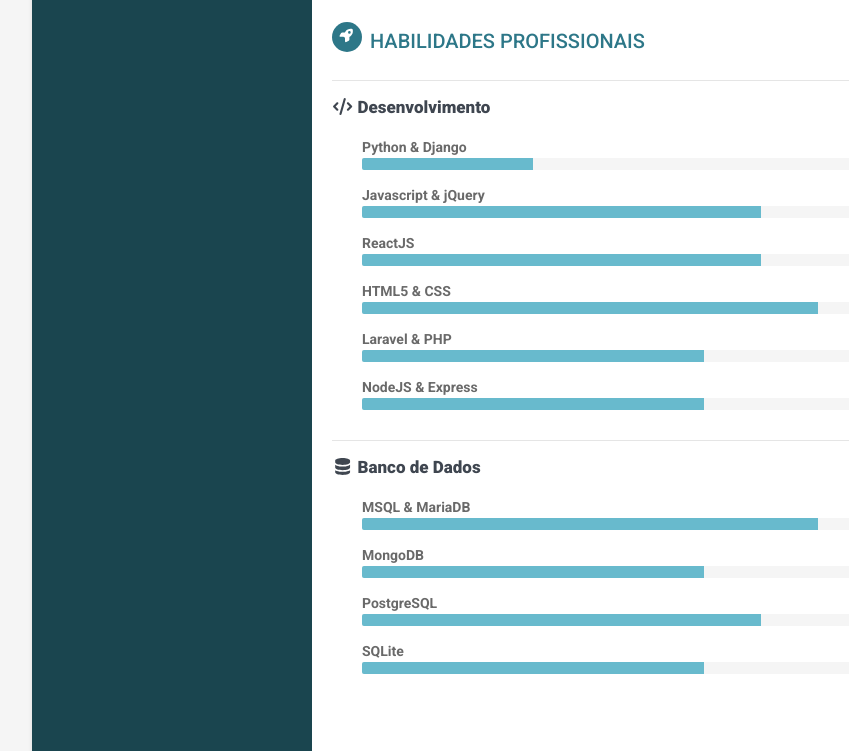
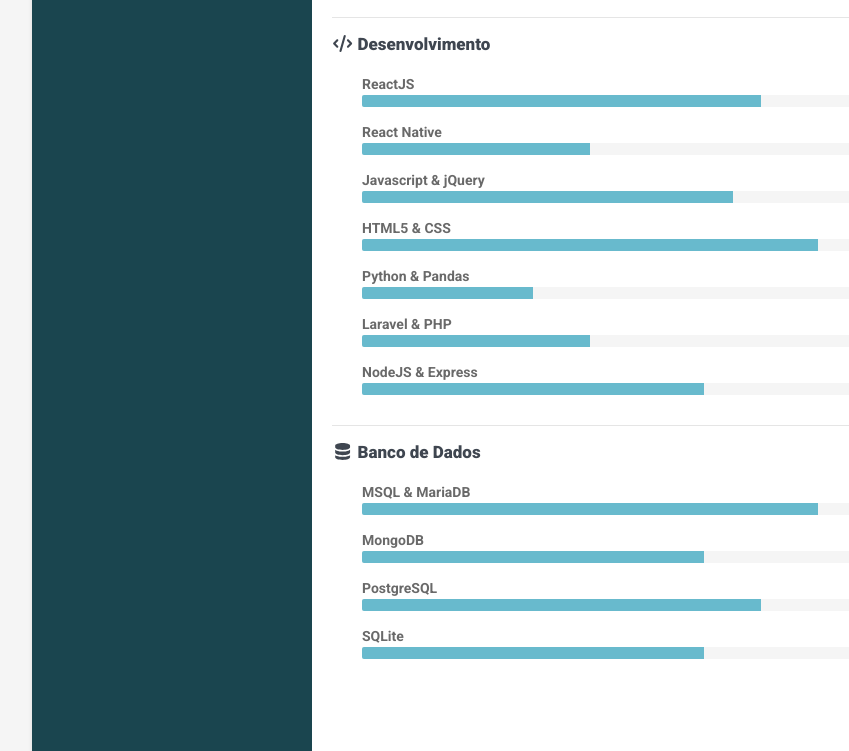
Before and after one commit to ManuSayure/manoelacs.github.io, a plain HTML site: page index.html in a window 1280 px wide. Shown: the part 1157-1908 px from the top of the page, without its empty margins (128-977 px from the left). Drawn offline with Linux system fonts and the light colour scheme.

Commit message:
atualizando

```diff
--- a/index.html
+++ b/index.html
@@ -19,12 +19,11 @@
     <!-- Theme CSS -->
     <link id="theme-style" rel="stylesheet" href="assets/css/style.css">
 </head>
-
 <body>
     <div class="wrapper">
         <div class="sidebar-wrapper">
             <div class="profile-container">
-                <img class="profile" src="assets/images/profile.png" alt="" />
+                <img class="profile" src="assets/images/profile3.jpg" alt=""  style="size: 300px;"/>
                 <h1 class="name">Manoela C. Santos</h1>
                 <h3 class="tagline">Desenvolvedora Web</h3>
             </div><!--//profile-container-->
@@ -56,7 +55,11 @@
             <section class="section summary-section">
                 <h2 class="section-title"><span class="icon-holder"><i class="fas fa-user"></i></span>Sobre mim</h2>
                 <div class="summary">
-                    <p>Tenho 27 anos, minha vida profissional em tecnologia da informação começou praticamente em 2013, quando iniciei o curso de Ciências da Computação. Primeira linguagem que aprendi foi C, depois vieram Java, Python (bem básico,  biblioteca Pandas usada em DataScience), aprendi um pouco de programação web (HTML, CSS, JavaScript, NodeJS, Laravel). Com o HackaTruck da IBM - um caminhão usado pra dar aulas -  nele  tive oportunidade de aprender um pouco da linguagem Swift. Além dessas, também aprendi Linguagem R com RStudio - pra Extração de informações em DataSets (Estatística) . Desde então venho aprimorando mais meus conhecimentos, ainda tenho muito  o que aprender,  mas é um dia por vez.</p>
+                    <p> Minha vida profissional em tecnologia da informação começou praticamente em 2013, quando iniciei o curso de Ciências da Computação.
+                        Já fiz alguns projetos com as linguagens C, Java, Python (com DataScience utilizando pandas, matplotlib).
+                        Participei do curso presencial ministrado pela IBM de introdução a Swift. Atualmente estou trabalhando com tecnologias e frameworks voltados para web (NodeJS, Laravel, ReactJS, React Native, Redux, Bootstrap).
+
+                    </p>
                 </div><!--//summary-->
             </section><!--//section-->
 
@@ -145,45 +148,64 @@
                 <hr size="50" width="100%">
                 <h5 class="skill-title"> <i class="fas fa-code" ></i>  Desenvolvimento</h5>
                 <div class="skillset">
+
                     <div class="item">
-                        <h3 class="level-title">Python &amp; Django</h3>
+                        <h3 class="level-title">ReactJS</h3>
                         <div class="progress level-bar">
-						    <div class="progress-bar theme-progress-bar" role="progressbar" style="width: 30%" aria-valuenow="99" aria-valuemin="0" aria-valuemax="100"></div>
+                            <div class="progress-bar theme-progress-bar"
+                            role="progressbar" style="width: 70%"
+                            aria-valuenow="70" aria-valuemin="0" aria-valuemax="100"></div>
 						</div>
                     </div><!--//item-->
 
                     <div class="item">
+                        <h3 class="level-title">React Native</h3>
+                        <div class="progress level-bar">
+                            <div class="progress-bar theme-progress-bar"
+                            role="progressbar" style="width: 40%"
+                            aria-valuenow="70" aria-valuemin="0" aria-valuemax="100"></div>
+                        </div>
+                    </div><!--//item-->
+                    <div class="item">
                         <h3 class="level-title">Javascript &amp; jQuery</h3>
                         <div class="progress level-bar">
-						    <div class="progress-bar theme-progress-bar" role="progressbar" style="width: 70%" aria-valuenow="70" aria-valuemin="0" aria-valuemax="100"></div>
+                            <div class="progress-bar theme-progress-bar"
+                            role="progressbar" style="width: 65%" aria-valuenow="70" aria-valuemin="0"
+                            aria-valuemax="100"></div>
+						</div>
+                    </div><!--//item-->
+                    <div class="item">
+                        <h3 class="level-title">HTML5 &amp; CSS</h3>
+                        <div class="progress level-bar">
+                                <div class="progress-bar theme-progress-bar"
+                                role="progressbar" style="width: 80%" aria-valuenow="80"
+                                aria-valuemin="0" aria-valuemax="100"></div>
 						</div>
                     </div><!--//item-->
 
                     <div class="item">
-                        <h3 class="level-title">ReactJS</h3>
+                        <h3 class="level-title">Python &amp; Pandas </h3> <!-- &amp; Django-->
                         <div class="progress level-bar">
-						    <div class="progress-bar theme-progress-bar" role="progressbar" style="width: 70%" aria-valuenow="70" aria-valuemin="0" aria-valuemax="100"></div>
-						</div>
-                    </div><!--//item-->
-
-                    <div class="item">
-                        <h3 class="level-title">HTML5 &amp; CSS</h3>
-                        <div class="progress level-bar">
-							    <div class="progress-bar theme-progress-bar" role="progressbar" style="width: 80%" aria-valuenow="80" aria-valuemin="0" aria-valuemax="100"></div>
+                            <div class="progress-bar theme-progress-bar"
+                            role="progressbar" style="width: 30%"
+                            aria-valuenow="99" aria-valuemin="0" aria-valuemax="100"></div>
 						</div>
                     </div><!--//item-->
 
                     <div class="item">
                         <h3 class="level-title">Laravel &amp; PHP</h3>
                         <div class="progress level-bar">
-						    <div class="progress-bar theme-progress-bar" role="progressbar" style="width: 60%" aria-valuenow="60" aria-valuemin="0" aria-valuemax="100"></div>
+                            <div class="progress-bar theme-progress-bar"
+                            role="progressbar"  style="width: 40%" aria-valuenow="60"
+                            aria-valuemin="0" aria-valuemax="100"></div>
 						</div>
                     </div><!--//item-->
 
                     <div class="item">
                         <h3 class="level-title">NodeJS &amp; Express</h3>
                         <div class="progress level-bar">
-						    <div class="progress-bar theme-progress-bar" role="progressbar" style="width: 60%" aria-valuenow="60" aria-valuemin="0" aria-valuemax="100"></div>
+                            <div class="progress-bar theme-progress-bar" role="progressbar"
+                             style="width: 60%" aria-valuenow="50" aria-valuemin="0" aria-valuemax="100"></div>
 						</div>
                     </div><!--//item-->
 
@@ -194,25 +216,29 @@
                     <div class="item">
                         <h3 class="level-title">MSQL &amp; MariaDB</h3>
                         <div class="progress level-bar">
-						    <div class="progress-bar theme-progress-bar" role="progressbar" style="width: 80%" aria-valuenow="60" aria-valuemin="0" aria-valuemax="100"></div>
+                            <div class="progress-bar theme-progress-bar" role="progressbar" style="width: 80%"
+                             aria-valuenow="60" aria-valuemin="0" aria-valuemax="100"></div>
 						</div>
                     </div><!--//item-->
                     <div class="item">
                         <h3 class="level-title">MongoDB</h3>
                         <div class="progress level-bar">
-						    <div class="progress-bar theme-progress-bar" role="progressbar" style="width: 60%" aria-valuenow="60" aria-valuemin="0" aria-valuemax="100"></div>
+                            <div class="progress-bar theme-progress-bar" role="progressbar"
+                            style="width: 60%" aria-valuenow="60" aria-valuemin="0" aria-valuemax="100"></div>
 						</div>
                     </div><!--//item-->
                     <div class="item">
                         <h3 class="level-title">PostgreSQL</h3>
                         <div class="progress level-bar">
-						    <div class="progress-bar theme-progress-bar" role="progressbar" style="width: 70%" aria-valuenow="60" aria-valuemin="0" aria-valuemax="100"></div>
+                            <div class="progress-bar theme-progress-bar" role="progressbar"
+                            style="width: 70%" aria-valuenow="60" aria-valuemin="0" aria-valuemax="100"></div>
 						</div>
                     </div><!--//item-->
                     <div class="item">
                         <h3 class="level-title">SQLite</h3>
                         <div class="progress level-bar">
-						    <div class="progress-bar theme-progress-bar" role="progressbar" style="width: 60%" aria-valuenow="60" aria-valuemin="0" aria-valuemax="100"></div>
+                            <div class="progress-bar theme-progress-bar" role="progressbar"
+                            style="width: 60%" aria-valuenow="60" aria-valuemin="0" aria-valuemax="100"></div>
 						</div>
                     </div><!--//item-->
 
@@ -222,6 +248,7 @@
                 </div>
             </section><!--//skills-section-->
 
+
         </div><!--//main-body-->
     </div>
 
```
Also changed, not shown: assets/images/profile.png (deleted), assets/images/profile3.jpg (added).
